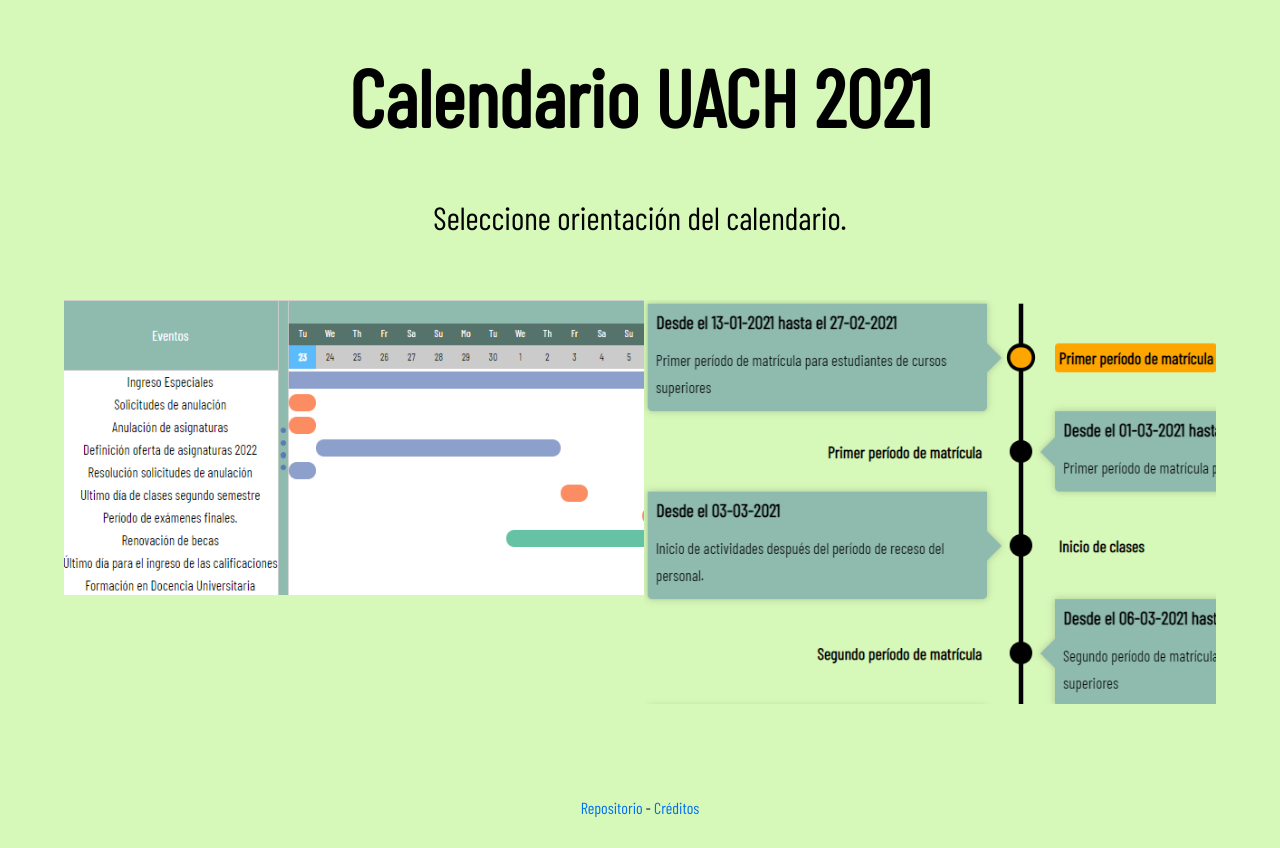
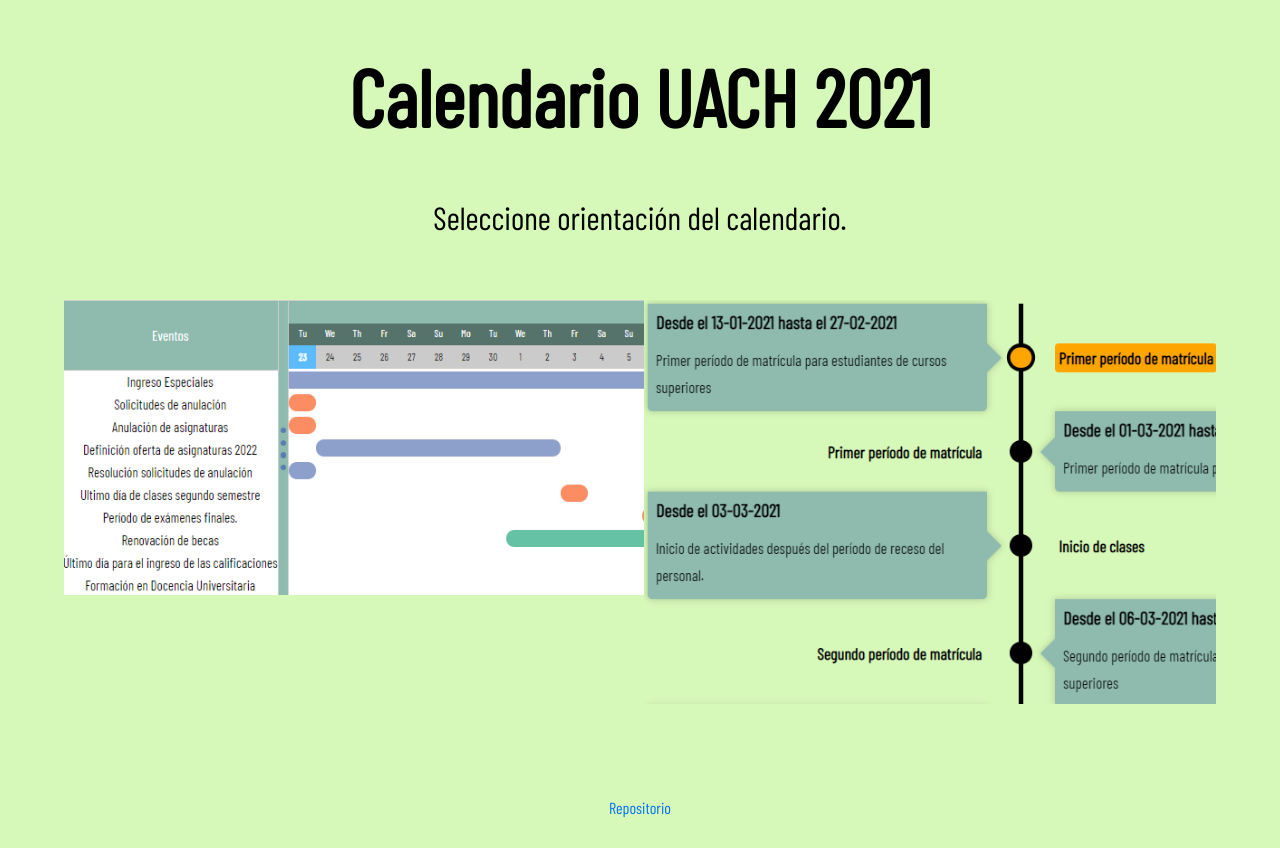
Before and after one commit to isiIH/isi-y-sus-esclavos, a Next.js app: page / in a window 1280 px wide. Built offline with nearby package versions, Linux system fonts and the light colour scheme.

Commit message:
Quité la página de créditos

```diff
--- a/pages/index.js
+++ b/pages/index.js
@@ -52,10 +52,6 @@
             <a href="https://github.com/isiIH/isi-y-sus-esclavos" target="_blank">
                 Repositorio
             </a>
-            <p>&nbsp;-&nbsp;</p>
-            <a href="/creditos" target="_blank">
-                Créditos
-            </a>
         </footer>
     </div>
     );
```
Also changed, not shown: pages/creditos.js (deleted, +0 -18 lines).
